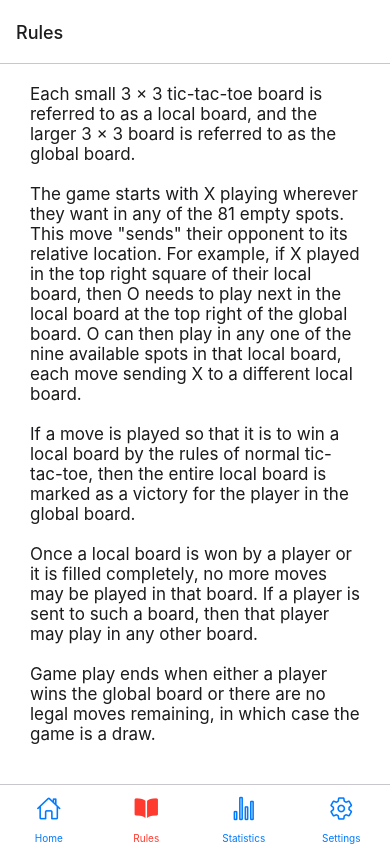
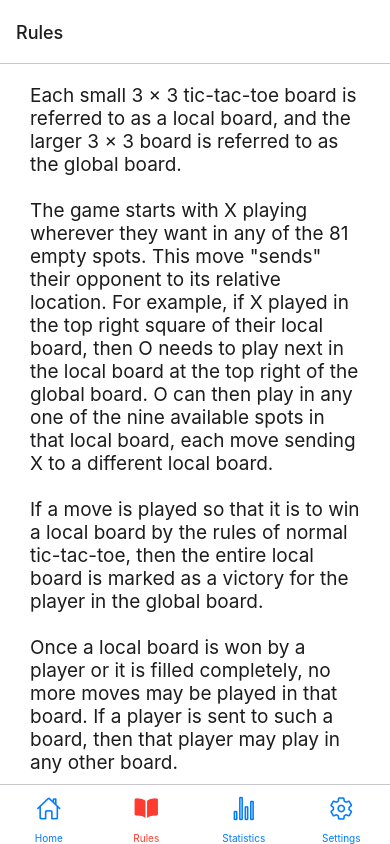
Before and after one commit to Jose87sUMA/Ultimate-Tic-Tac-Toe, a React Native app: screen /Rules in a window 390 px wide. Built offline with nearby package versions, Linux system fonts and the light colour scheme.

Commit message:
rules is now scrollable

```diff
--- a/RulesScreen.js
+++ b/RulesScreen.js
@@ -1,12 +1,13 @@
 import React from 'react';
 
-import { SafeAreaView, View, StyleSheet, StatusBar,Image, Text, Button } from 'react-native';
+import { SafeAreaView, View, StyleSheet, StatusBar,Image, Text, Button, ScrollView } from 'react-native';
 import { useTheme } from '@react-navigation/native';
 
 const RulesScreen = () => {
   const {colors} = useTheme();
   return (
   <SafeAreaView style={[styles.container, {backgroundColor : colors.background}]}>
+    <ScrollView style ={styles.scroll}>
     <Text style ={[styles.text, {color : colors.text}]}>
       Each small 3 × 3 tic-tac-toe board is referred to as a local board, and the larger 3 × 3 board is referred to as the global board.
       {'\n'}
@@ -25,16 +26,19 @@ const RulesScreen = () => {
       {'\n'}
       Game play ends when either a player wins the global board or there are no legal moves remaining, in which case the game is a draw.
   </Text>
+  </ScrollView>
   </SafeAreaView>
 );};
 const styles = StyleSheet.create({
   container: {
     flex: 1,
   },
+  scroll: {
+    flex: 1,
+  },
   text: {
-    marginLeft: 30,
-    marginRight: 30,
-    fontSize: 17,
+    marginHorizontal: 30,
+    fontSize: 19,
     marginTop: "5%"
   }
 
```
